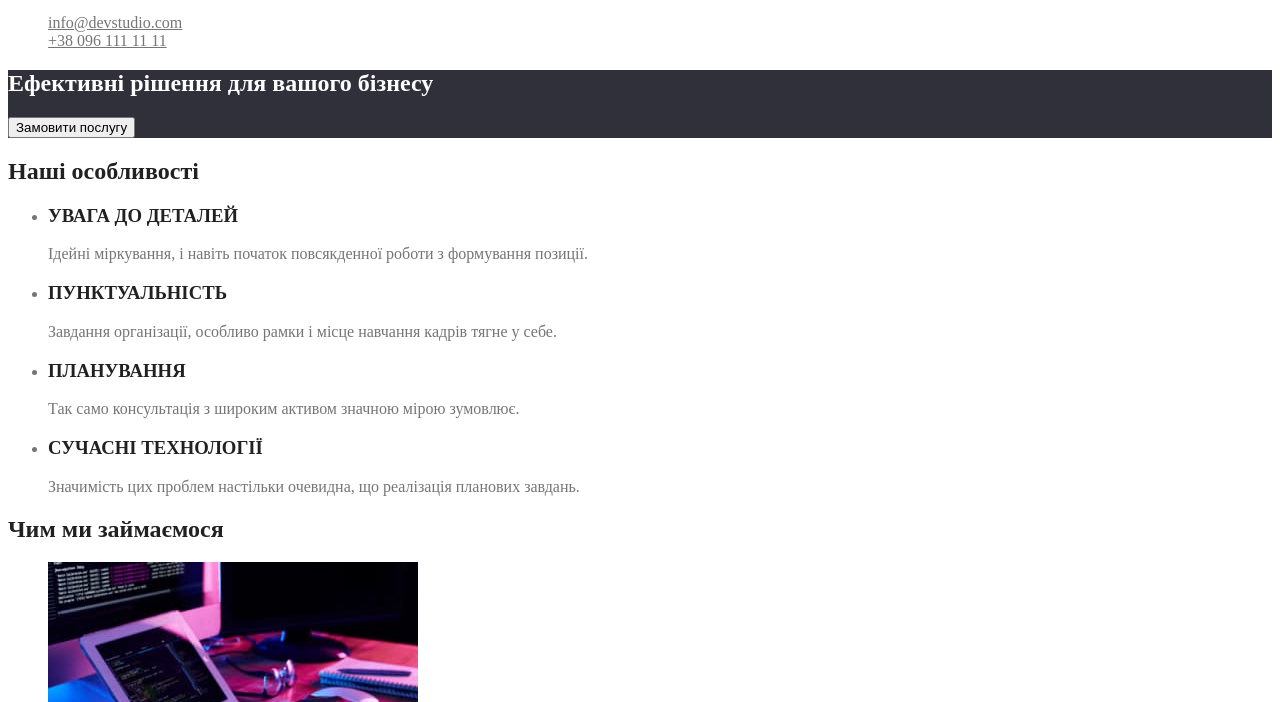
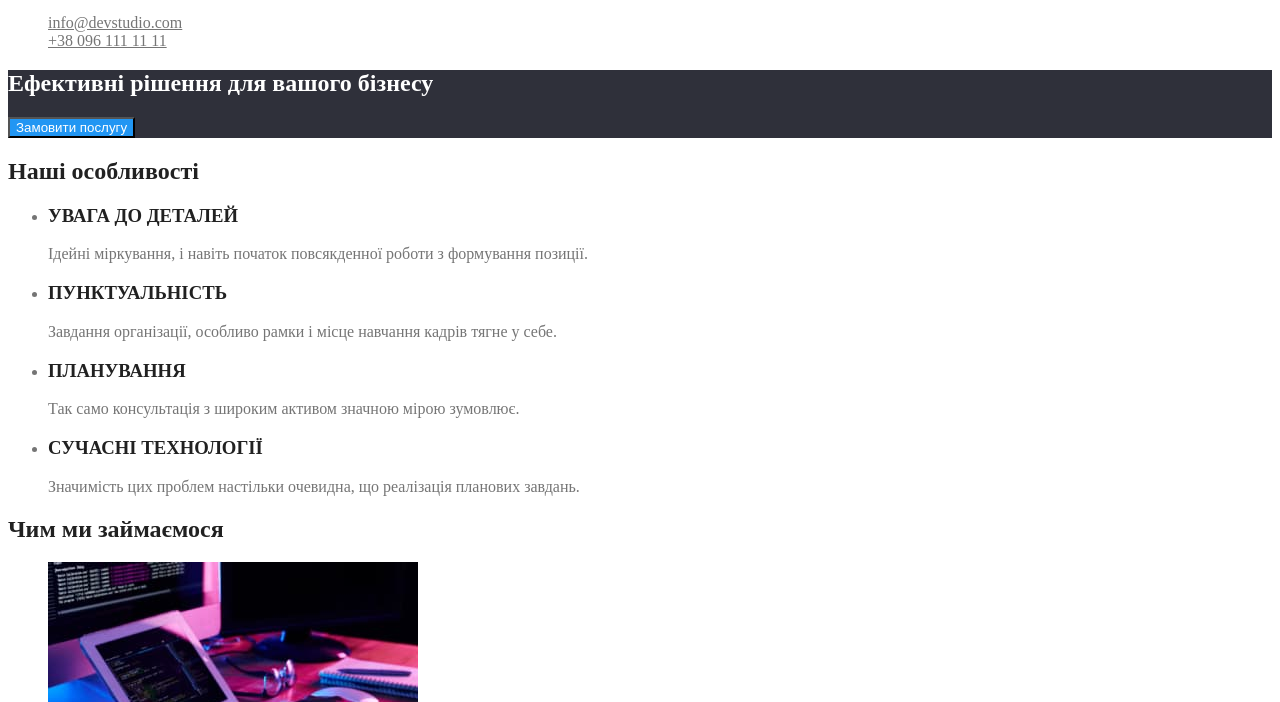
Before and after one commit to Petro-Psekho/goit-markup-hw-02, a plain HTML site: page index.html in a window 1280 px wide. Shown: the part 98-800 px from the top of the page. Drawn offline with Linux system fonts and the light colour scheme.

Commit message:
adds color styles to hero-button

```diff
--- a/css/styles.css
+++ b/css/styles.css
@@ -62,6 +62,11 @@ body {
   color: #ffffff;
 }
 
+.hero-button {
+  color: #ffffff;
+  background-color: var(--main-color);
+}
+
 .team {
   background-color: #f5f4fa;
 }
--- a/index.html
+++ b/index.html
@@ -38,7 +38,7 @@
     <main>
       <section class="hero">
         <h1 class="hero-title">Ефективні рішення для вашого бізнесу</h1>
-        <button type="button">Замовити послугу</button>
+        <button type="button" class="hero-button">Замовити послугу</button>
       </section>
 
       <section class="section">
```
